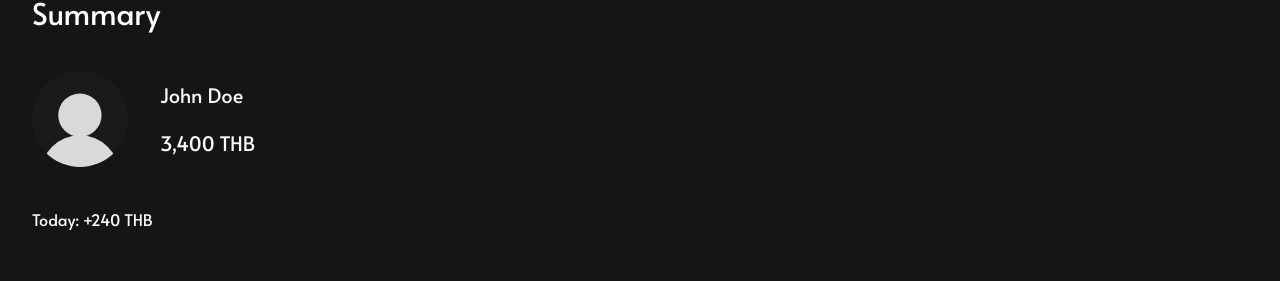
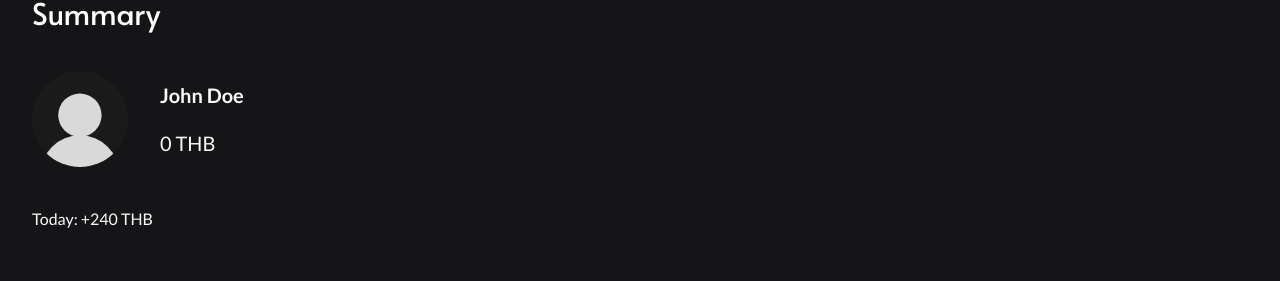
Before and after one commit to dwisarut/finocular, a React (Vite) app: page /dashboard in a window 1280 px wide. Shown: the part 203-484 px from the top of the page. Built offline with nearby package versions, Linux system fonts and the light colour scheme.

Commit message:
refactor: refactor logic for total money

```diff
--- a/src/components/LedgerTable.tsx
+++ b/src/components/LedgerTable.tsx
@@ -9,15 +9,9 @@ import {
   TableRow,
 } from "@/components/ui/table";
 import rows from "./MockData";
+import summation from "./Summation";
 
 function LedgerTable() {
-  const summation = () => {
-    let sum = 0;
-    for (let i = 0; i < rows.length; i++) {
-      sum += rows[i].value;
-    }
-    return sum;
-  };
   return (
     <>
       <Table>
--- a/src/components/SummaryDB.tsx
+++ b/src/components/SummaryDB.tsx
@@ -1,6 +1,7 @@
 // NOTE: This is the summary component in dashboard
 // COMPONENTS: Avatar, total earn or spend, net loss, net gain, cash flow visualization
 import { Avatar, AvatarFallback, AvatarImage } from "./ui/avatar";
+import summation from "./Summation";
 
 function SummarySection() {
   return (
@@ -12,12 +13,12 @@ function SummarySection() {
             <AvatarImage src="/Avatar.svg" />
             <AvatarFallback>Avatar</AvatarFallback>
           </Avatar>
-          <div className="flex flex-col ml-8 text-xl justify-center gap-5">
-            <h1>John Doe</h1>
-            <h2>3,400 THB</h2>
+          <div className="flex flex-col ml-8 text-xl justify-center gap-5 lato">
+            <h1 className="font-bold">John Doe</h1>
+            <h2>{summation()} THB</h2>
           </div>
         </div>
-        <h3>Today: +240 THB</h3>
+        <h3 className="lato">Today: +240 THB</h3>
       </div>
     </>
   );
--- /dev/null
+++ b/src/components/Summation.tsx
@@ -0,0 +1,12 @@
+import rows from "./MockData";
+
+function summation() {
+  let sum = 0;
+
+  for (let i = 0; i < rows.length; i++) {
+    sum += rows[i].value;
+  }
+
+  return sum;
+}
+export default summation;
```
